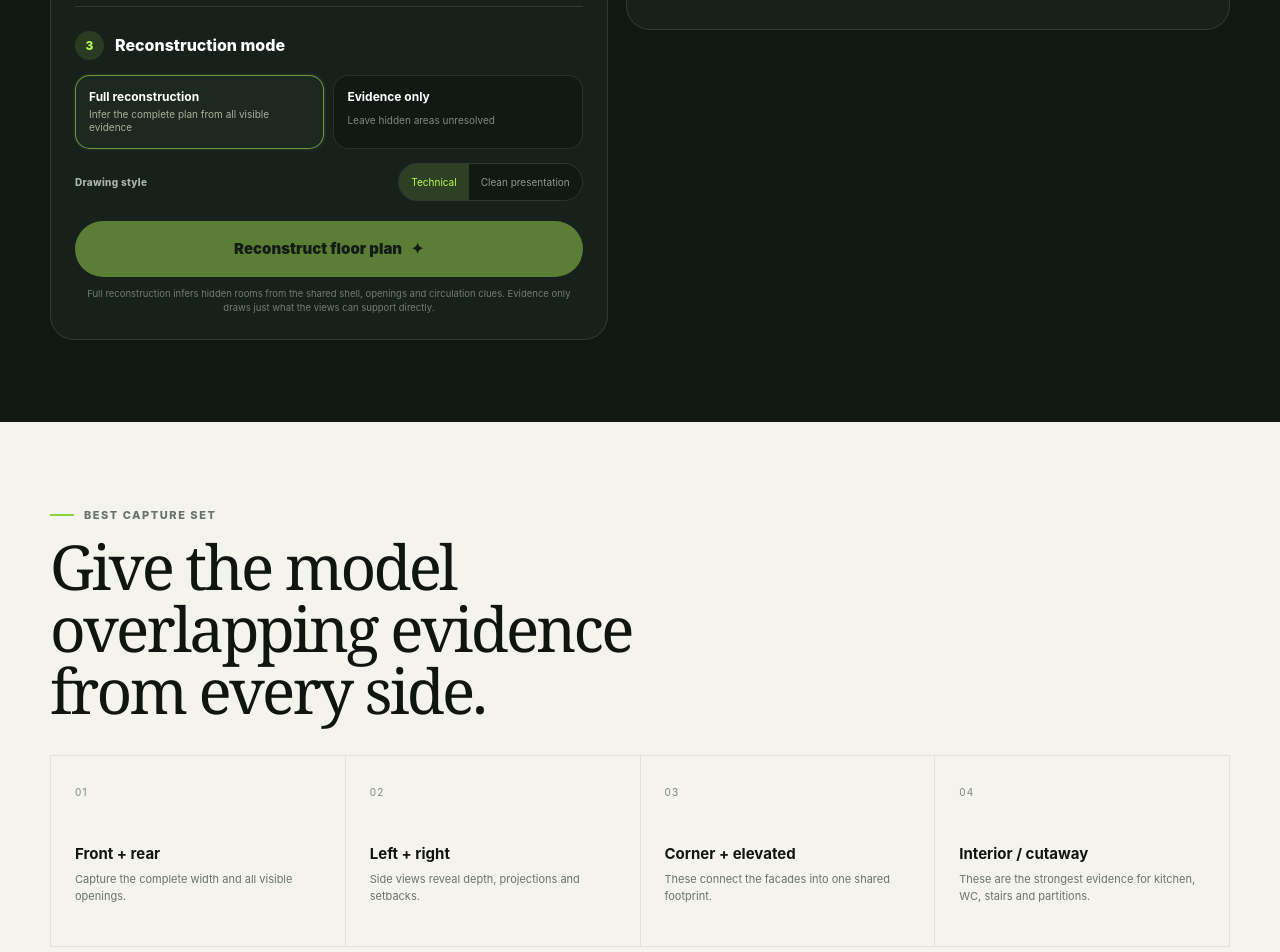
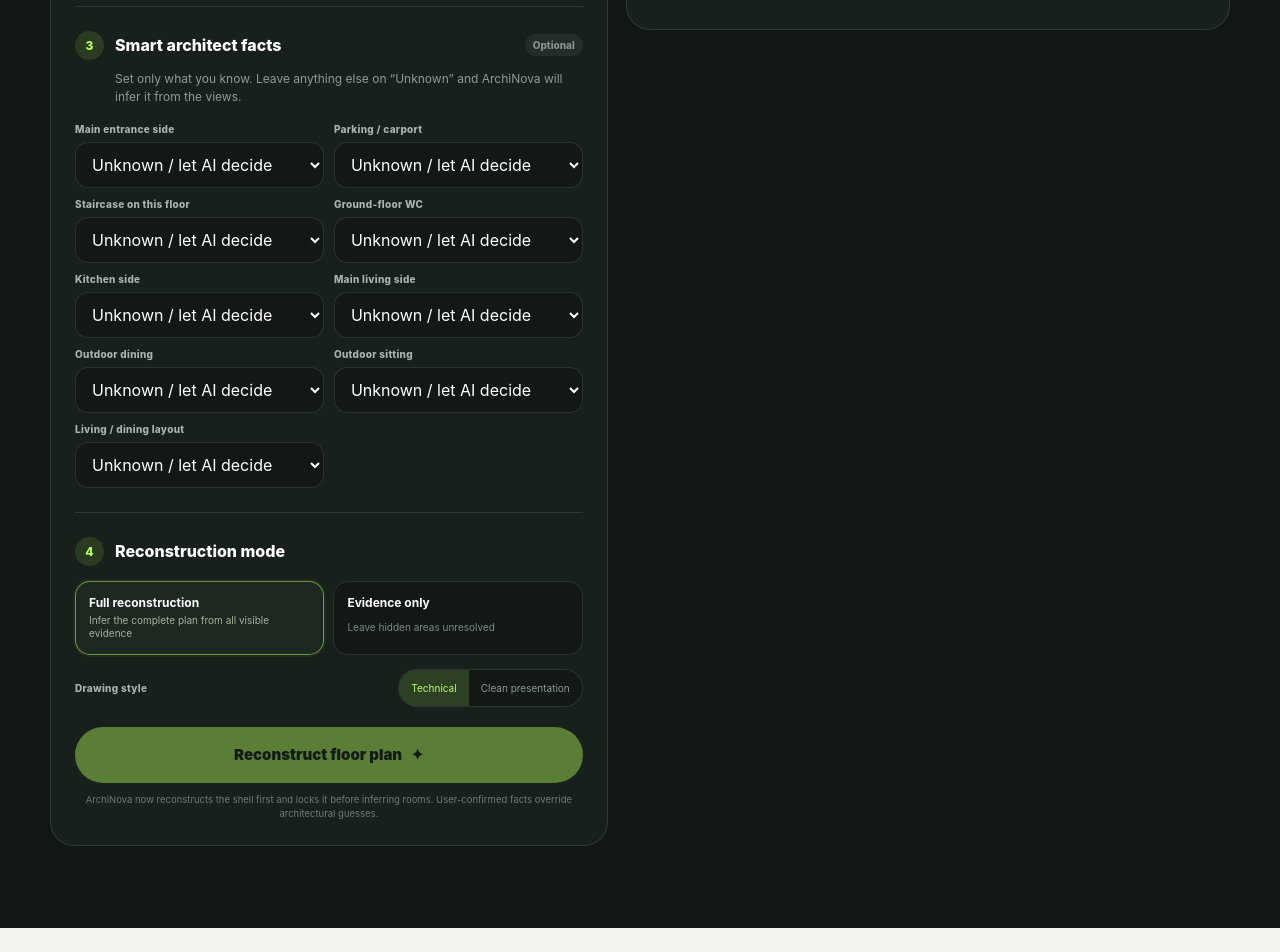
Before and after one commit to giorgosp123/archinova-ai, a Next.js app: page / in a window 1280 px wide. Shown: the part 1260-2212 px from the top of the page. Built offline with nearby package versions, Linux system fonts and the light colour scheme.

Commit message:
Add optional architect facts to smart reconstruction workflow

```diff
--- a/app/page.tsx
+++ b/app/page.tsx
@@ -21,6 +21,20 @@ const accuracyModes = [
   { value: "inferred", label: "Full reconstruction", hint: "Infer the complete plan from all visible evidence" },
   { value: "strict", label: "Evidence only", hint: "Leave hidden areas unresolved" },
 ];
+
+const sideOptions = [
+  ["unknown", "Unknown / let AI decide"],
+  ["front", "Front"],
+  ["left", "Left"],
+  ["right", "Right"],
+  ["rear", "Rear / garden"],
+] as const;
+
+const yesNoOptions = [
+  ["unknown", "Unknown / let AI decide"],
+  ["yes", "Yes"],
+  ["no", "No"],
+] as const;
 
 async function resizeImage(file: File, maxSide: number, quality: number, name: string) {
   const bitmap = await createImageBitmap(file);
@@ -62,6 +76,17 @@ export default function Home() {
   const [accuracyMode, setAccuracyMode] = useState("inferred");
   const [knownDimension, setKnownDimension] = useState("");
   const [notes, setNotes] = useState("");
+  const [architectFacts, setArchitectFacts] = useState<Record<string, string>>({
+    mainEntranceSide: "unknown",
+    parking: "unknown",
+    staircase: "unknown",
+    groundFloorWC: "unknown",
+    kitchenSide: "unknown",
+    livingSide: "unknown",
+    outdoorDining: "unknown",
+    outdoorSitting: "unknown",
+    livingDiningPlan: "unknown",
+  });
   const [generating, setGenerating] = useState(false);
   const [progress, setProgress] = useState("");
   const [error, setError] = useState("");
@@ -75,6 +100,11 @@ export default function Home() {
     if (viewCount <= 7) return `${viewCount} views: strong multi-view coverage`;
     return `${viewCount} views: detailed multi-view coverage`;
   }, [viewCount]);
+
+  function updateFact(key: string, value: string) {
+    setArchitectFacts((current) => ({ ...current, [key]: value }));
+    setResult(null);
+  }
 
   function addViews(event: ChangeEvent<HTMLInputElement>) {
     const selected = Array.from(event.target.files || []).filter((file) =>
@@ -154,6 +184,7 @@ export default function Home() {
         body.append("accuracyMode", accuracyMode);
         body.append("knownDimension", knownDimension.trim());
         body.append("notes", notes.trim());
+        body.append("architectFacts", JSON.stringify(architectFacts));
         body.append("totalViews", String(views.length));
         body.append("batchIndex", String(batchIndex));
         body.append("batchCount", String(batchCount));
@@ -208,16 +239,16 @@ export default function Home() {
 
       <section className="focused-hero" id="top">
         <div>
-          <span className="eyebrow">Multi-view architectural reconstruction</span>
-          <h1>3D views in. One consistent floor plan out.</h1>
+          <span className="eyebrow">Smart architectural reconstruction</span>
+          <h1>3D views in. Architect-aware floor plan out.</h1>
           <p>
-            ArchiNova now reads several views of the same building together, cross-matches the facades and openings, locks one shared shell, then reconstructs the plan inside it.
+            ArchiNova reads several views together, locks the real shell first, then reconstructs circulation and spaces using openings, parking, entry, terraces and optional facts from the architect.
           </p>
         </div>
         <div className="hero-flow" aria-hidden="true">
           <div className="flow-card"><span>01</span><strong>3D views</strong></div>
           <div className="flow-arrow">→</div>
-          <div className="flow-card"><span>02</span><strong>Joint vision</strong></div>
+          <div className="flow-card"><span>02</span><strong>Shell + spaces</strong></div>
           <div className="flow-arrow">→</div>
           <div className="flow-card accent-card"><span>03</span><strong>Floor plan</strong></div>
         </div>
@@ -298,7 +329,86 @@ export default function Home() {
             <div className="section-divider" />
 
             <div className="card-heading compact">
-              <div><span className="step-number">3</span><h2>Reconstruction mode</h2></div>
+              <div><span className="step-number">3</span><h2>Smart architect facts</h2></div>
+              <span className="optional-label">Optional</span>
+            </div>
+            <p className="card-help">Set only what you know. Leave anything else on “Unknown” and ArchiNova will infer it from the views.</p>
+
+            <div className="field-grid">
+              <label className="field">
+                <span>Main entrance side</span>
+                <select value={architectFacts.mainEntranceSide} onChange={(event) => updateFact("mainEntranceSide", event.target.value)}>
+                  {sideOptions.map(([value, label]) => <option value={value} key={value}>{label}</option>)}
+                </select>
+              </label>
+
+              <label className="field">
+                <span>Parking / carport</span>
+                <select value={architectFacts.parking} onChange={(event) => updateFact("parking", event.target.value)}>
+                  <option value="unknown">Unknown / let AI decide</option>
+                  <option value="none">None</option>
+                  <option value="1_car">1 car</option>
+                  <option value="2_cars">2 cars</option>
+                  <option value="3_plus_cars">3+ cars</option>
+                </select>
+              </label>
+
+              <label className="field">
+                <span>Staircase on this floor</span>
+                <select value={architectFacts.staircase} onChange={(event) => updateFact("staircase", event.target.value)}>
+                  {yesNoOptions.map(([value, label]) => <option value={value} key={value}>{label}</option>)}
+                </select>
+              </label>
+
+              <label className="field">
+                <span>Ground-floor WC</span>
+                <select value={architectFacts.groundFloorWC} onChange={(event) => updateFact("groundFloorWC", event.target.value)}>
+                  {yesNoOptions.map(([value, label]) => <option value={value} key={value}>{label}</option>)}
+                </select>
+              </label>
+
+              <label className="field">
+                <span>Kitchen side</span>
+                <select value={architectFacts.kitchenSide} onChange={(event) => updateFact("kitchenSide", event.target.value)}>
+                  {sideOptions.map(([value, label]) => <option value={value} key={value}>{label}</option>)}
+                </select>
+              </label>
+
+              <label className="field">
+                <span>Main living side</span>
+                <select value={architectFacts.livingSide} onChange={(event) => updateFact("livingSide", event.target.value)}>
+                  {sideOptions.map(([value, label]) => <option value={value} key={value}>{label}</option>)}
+                </select>
+              </label>
+
+              <label className="field">
+                <span>Outdoor dining</span>
+                <select value={architectFacts.outdoorDining} onChange={(event) => updateFact("outdoorDining", event.target.value)}>
+                  {yesNoOptions.map(([value, label]) => <option value={value} key={value}>{label}</option>)}
+                </select>
+              </label>
+
+              <label className="field">
+                <span>Outdoor sitting</span>
+                <select value={architectFacts.outdoorSitting} onChange={(event) => updateFact("outdoorSitting", event.target.value)}>
+                  {yesNoOptions.map(([value, label]) => <option value={value} key={value}>{label}</option>)}
+                </select>
+              </label>
+
+              <label className="field">
+                <span>Living / dining layout</span>
+                <select value={architectFacts.livingDiningPlan} onChange={(event) => updateFact("livingDiningPlan", event.target.value)}>
+                  <option value="unknown">Unknown / let AI decide</option>
+                  <option value="open_plan">Open plan</option>
+                  <option value="separated">Separated</option>
+                </select>
+              </label>
+            </div>
+
+            <div className="section-divider" />
+
+            <div className="card-heading compact">
+              <div><span className="step-number">4</span><h2>Reconstruction mode</h2></div>
             </div>
 
             <div className="accuracy-grid">
@@ -343,7 +453,7 @@ export default function Home() {
             </button>
 
             <p className="accuracy-disclaimer">
-              Full reconstruction infers hidden rooms from the shared shell, openings and circulation clues. Evidence only draws just what the views can support directly.
+              ArchiNova now reconstructs the shell first and locks it before inferring rooms. User-confirmed facts override architectural guesses.
             </p>
           </div>
 
@@ -359,7 +469,7 @@ export default function Home() {
                   <span className="ph-wall a" /><span className="ph-wall b" /><span className="ph-wall c" /><span className="ph-wall d" />
                 </div>
                 <strong>{generating ? progress : "Your reconstructed plan will appear here"}</strong>
-                <p>{generating ? "The views are being compared together before any plan geometry is drawn." : "Add several views of the same project, then start the reconstruction."}</p>
+                <p>{generating ? "The building shell and spaces are being reconstructed in separate passes." : "Add several views of the same project, then start the reconstruction."}</p>
               </div>
             ) : (
               <div className="result-content">
@@ -367,12 +477,12 @@ export default function Home() {
                   <Image src={result.image} alt="AI reconstructed architectural floor plan" fill unoptimized style={{ objectFit: "contain" }} />
                 </div>
                 <div className="result-actions">
-                  <div><small>ARCHINOVA MULTI-VIEW</small><strong>{planStyle} floor plan</strong></div>
+                  <div><small>ARCHINOVA SMART ARCHITECT</small><strong>{planStyle} floor plan</strong></div>
                   <a className="download-action" href={result.image} download="archinova-reconstructed-floor-plan.svg">Download</a>
                 </div>
                 {result.report && (
                   <div className="evidence-report">
-                    <span>Geometry report</span>
+                    <span>Architecture report</span>
                     <p>{result.report}</p>
                   </div>
                 )}
@@ -385,20 +495,20 @@ export default function Home() {
       <section className="capture-guide">
         <div>
           <span className="eyebrow">Best capture set</span>
-          <h2>Give the model overlapping evidence from every side.</h2>
+          <h2>Give ArchiNova enough evidence to think like an architect.</h2>
         </div>
         <div className="guide-grid">
-          <article><span>01</span><strong>Front + rear</strong><p>Capture the complete width and all visible openings.</p></article>
-          <article><span>02</span><strong>Left + right</strong><p>Side views reveal depth, projections and setbacks.</p></article>
-          <article><span>03</span><strong>Corner + elevated</strong><p>These connect the facades into one shared footprint.</p></article>
-          <article><span>04</span><strong>Interior / cutaway</strong><p>These are the strongest evidence for kitchen, WC, stairs and partitions.</p></article>
+          <article><span>01</span><strong>Front + rear</strong><p>Capture the complete width, entry, driveway and main openings.</p></article>
+          <article><span>02</span><strong>Left + right</strong><p>Side views reveal depth, carports, projections and service zones.</p></article>
+          <article><span>03</span><strong>Corner + elevated</strong><p>These connect every facade into one stepped shell.</p></article>
+          <article><span>04</span><strong>Interior / cutaway</strong><p>These sharply improve kitchen, WC, stair and partition accuracy.</p></article>
         </div>
       </section>
 
       <footer className="footer">
         <div className="footer-inner">
           <div className="brand footer-brand"><span className="brand-mark" aria-hidden="true"><span /><span /><span /></span><span className="brand-copy"><strong>ArchiNova</strong><small>AI</small></span></div>
-          <p>Joint multi-view 3D to floor plan reconstruction.</p>
+          <p>Smart multi-view architectural reconstruction.</p>
           <span>© 2026 ArchiNova AI</span>
         </div>
       </footer>
```
